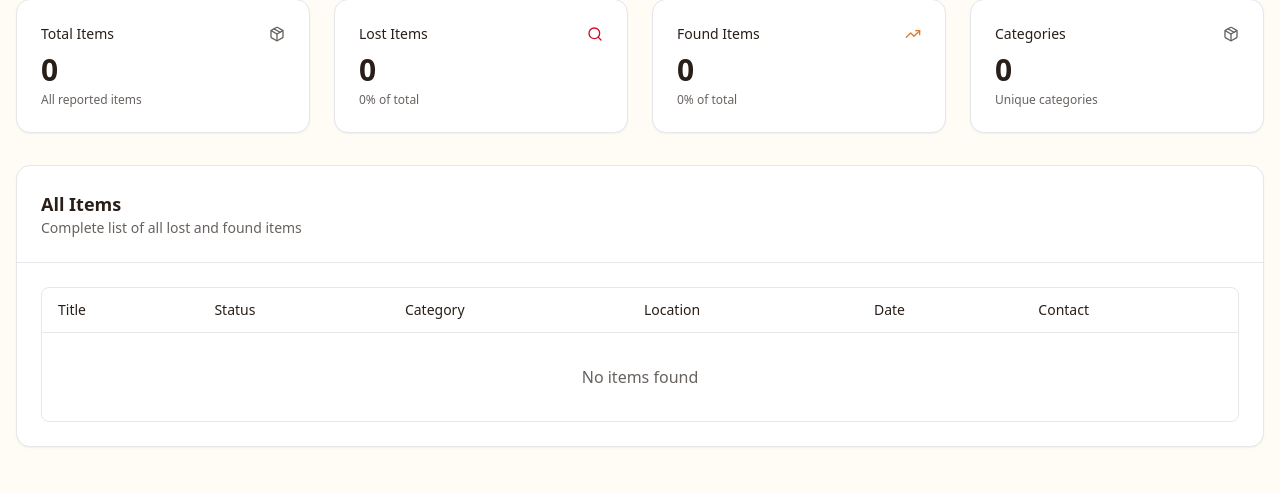
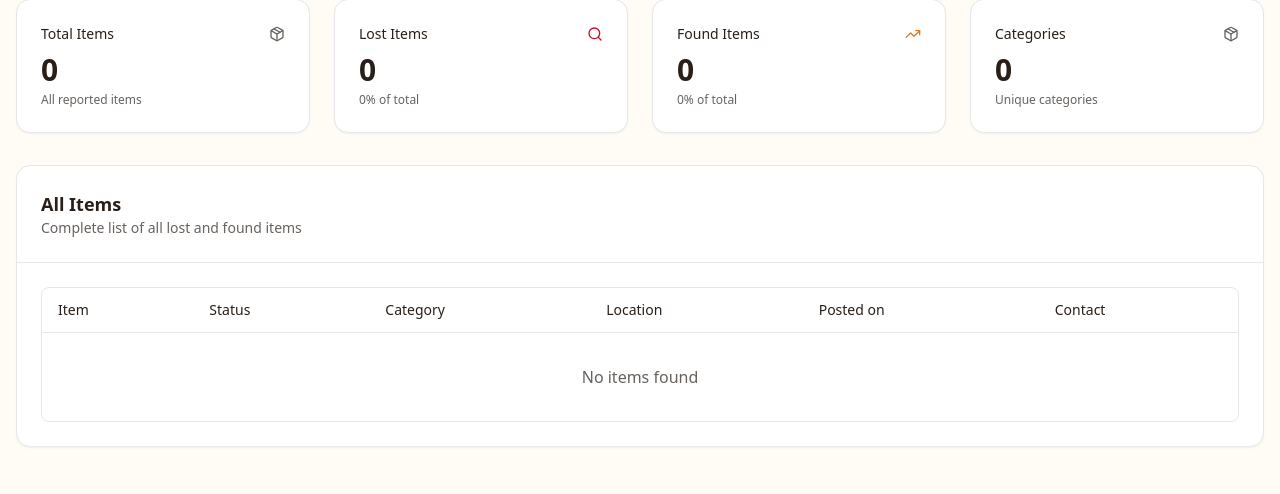
Before and after one commit to Ritvent/Re-return, a Django app: page /dashboard/ in a window 1280 px wide. Shown: the part 306-800 px from the top of the page. Run offline with Django 5.2, Linux system fonts and the light colour scheme; the visitor is signed in with stand-in values (Sample User, id 1); data comes from the database, SQL or seed files in the repository; data that the repository does not hold is empty; some libraries are stand-ins or nearby versions.

Commit message:
update recent activities item picture aspect ratio, add picture all items table

```diff
--- a/projectsite/lfapp/templates/lfapp/admin_dashboard.html
+++ b/projectsite/lfapp/templates/lfapp/admin_dashboard.html
@@ -110,18 +110,29 @@
                         <table class="w-full">
                             <thead>
                                 <tr class="border-b">
-                                    <th class="text-left px-4 py-3 text-sm font-medium">Title</th>
+                                    <th class="text-left px-4 py-3 text-sm font-medium">Item</th>
                                     <th class="text-left px-4 py-3 text-sm font-medium">Status</th>
                                     <th class="text-left px-4 py-3 text-sm font-medium">Category</th>
                                     <th class="text-left px-4 py-3 text-sm font-medium">Location</th>
-                                    <th class="text-left px-4 py-3 text-sm font-medium">Date</th>
+                                    <th class="text-left px-4 py-3 text-sm font-medium">Posted on</th>
                                     <th class="text-left px-4 py-3 text-sm font-medium">Contact</th>
                                 </tr>
                             </thead>
                             <tbody>
                                 {% for item in all_items %}
                                 <tr class="border-b hover:bg-muted/50 cursor-pointer" onclick="openItemModal('admin-{{ item.id }}')">
-                                    <td class="px-4 py-3 font-medium max-w-[200px] truncate" title="{{ item.title }}">{{ item.title }}</td>
+                                    <td class="px-4 py-3">
+                                        <div class="flex items-center gap-3">
+                                            {% if item.image %}
+                                                <img src="{{ item.image.url }}" alt="{{ item.title }}" class="h-10 w-10 rounded object-cover aspect-square">
+                                            {% else %}
+                                                <div class="h-10 w-10 rounded bg-muted flex items-center justify-center">
+                                                    <i data-lucide="package" class="h-5 w-5 text-muted-foreground"></i>
+                                                </div>
+                                            {% endif %}
+                                            <span class="font-medium max-w-[200px] truncate" title="{{ item.title }}">{{ item.title }}</span>
+                                        </div>
+                                    </td>
                                     <td class="px-4 py-3">
                                         <span class="px-2 py-1 rounded-md text-xs font-medium {% if item.item_type == 'lost' %}bg-destructive text-white{% else %}bg-primary text-primary-foreground{% endif %}">
                                             {{ item.get_item_type_display }}
@@ -132,7 +143,7 @@
                                         {% if item.item_type == 'found' %}{{ item.location_found|default:"—" }}{% else %}{{ item.location_lost|default:"—" }}{% endif %}
                                     </td>
                                     <td class="px-4 py-3">
-                                        {% if item.item_type == 'found' and item.date_found %}{{ item.date_found|date:"M d, Y" }}{% elif item.item_type == 'lost' and item.date_lost %}{{ item.date_lost|date:"M d, Y" }}{% else %}—{% endif %}
+                                        {{ item.created_at|date:"M d, Y" }}
                                     </td>
                                     <td class="px-4 py-3">
                                         <div class="space-y-1">
@@ -156,14 +167,25 @@
                     <div class="md:hidden space-y-4">
                         {% for item in all_items %}
                         <div class="bg-card border rounded-lg p-4 shadow-sm cursor-pointer" onclick="openItemModal('admin-{{ item.id }}')">
-                            <div class="flex justify-between items-start mb-3">
-                                <div class="min-w-0 pr-2">
-                                    <h4 class="font-semibold text-base truncate" title="{{ item.title }}">{{ item.title }}</h4>
-                                    <p class="text-xs text-muted-foreground">{{ item.get_category_display }}</p>
+                            <div class="flex gap-3 mb-3">
+                                <!-- Image -->
+                                {% if item.image %}
+                                    <img src="{{ item.image.url }}" alt="{{ item.title }}" class="h-12 w-12 rounded object-cover aspect-square flex-shrink-0">
+                                {% else %}
+                                    <div class="h-12 w-12 rounded bg-muted flex items-center justify-center flex-shrink-0">
+                                        <i data-lucide="package" class="h-6 w-6 text-muted-foreground"></i>
+                                    </div>
+                                {% endif %}
+
+                                <div class="flex-1 min-w-0 flex justify-between items-start">
+                                    <div class="min-w-0 pr-2">
+                                        <h4 class="font-semibold text-base truncate" title="{{ item.title }}">{{ item.title }}</h4>
+                                        <p class="text-xs text-muted-foreground">{{ item.get_category_display }}</p>
+                                    </div>
+                                    <span class="px-2 py-1 rounded-md text-xs font-medium flex-shrink-0 {% if item.item_type == 'lost' %}bg-destructive text-white{% else %}bg-primary text-primary-foreground{% endif %}">
+                                        {{ item.get_item_type_display }}
+                                    </span>
                                 </div>
-                                <span class="px-2 py-1 rounded-md text-xs font-medium {% if item.item_type == 'lost' %}bg-destructive text-white{% else %}bg-primary text-primary-foreground{% endif %}">
-                                    {{ item.get_item_type_display }}
-                                </span>
                             </div>
 
                             <div class="space-y-2 text-sm">
--- a/projectsite/lfapp/templates/lfapp/home.html
+++ b/projectsite/lfapp/templates/lfapp/home.html
@@ -168,7 +168,7 @@
                                 <td class="px-6 py-4">
                                     <div class="flex items-center gap-3">
                                         {% if item.image %}
-                                            <img src="{{ item.image.url }}" alt="{{ item.title }}" class="h-12 w-12 rounded object-cover">
+                                            <img src="{{ item.image.url }}" alt="{{ item.title }}" class="h-12 w-12 rounded object-cover aspect-square">
                                         {% else %}
                                             <div class="h-12 w-12 rounded bg-muted flex items-center justify-center">
                                                 <i data-lucide="package" class="h-6 w-6 text-muted-foreground"></i>
```
Also changed, not shown: projectsite/lfapp/templates/lfapp/completed_item_card.html (+13 -3 lines), projectsite/lfapp/templates/lfapp/includes/item_modal.html (+18 -7 lines).
